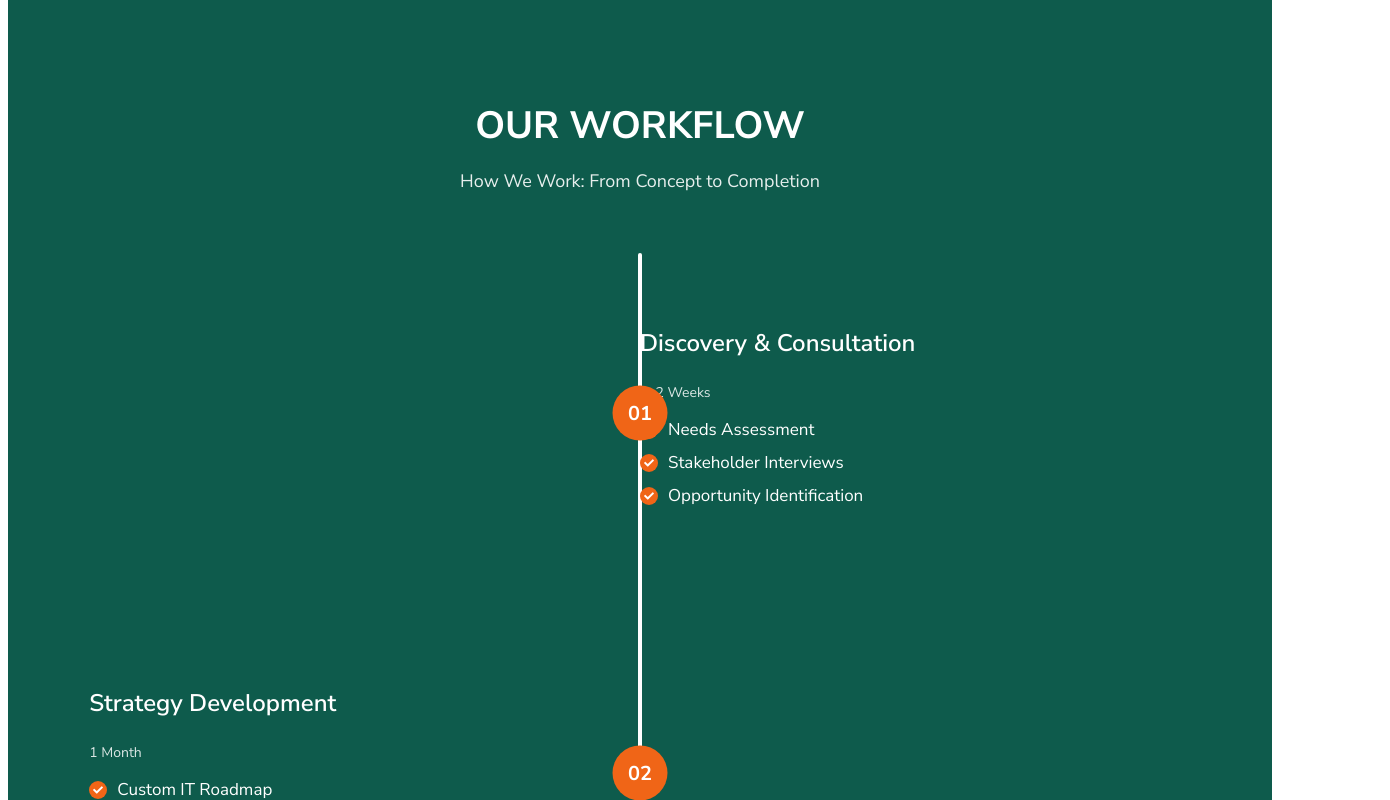
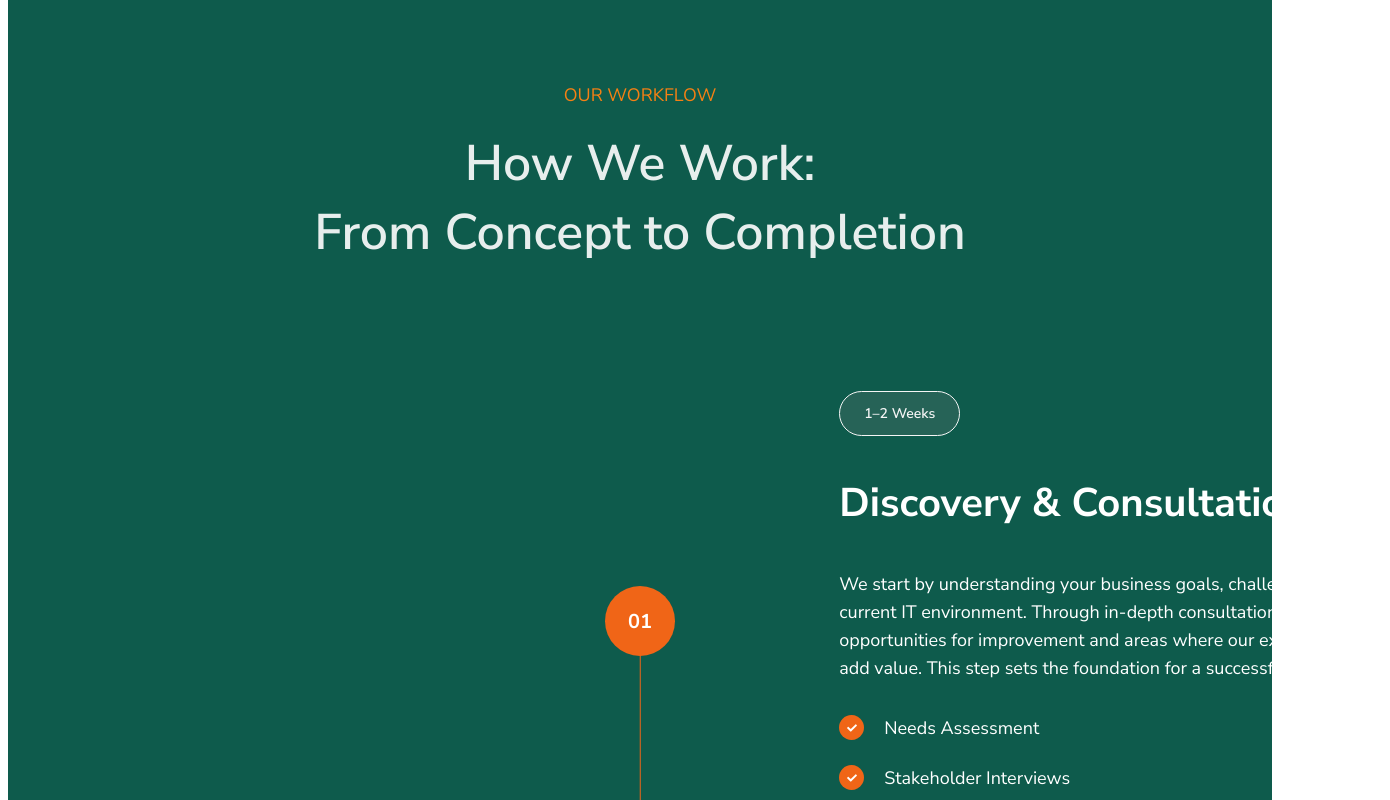
Before and after one commit to chanchalsaini3103/datavue, a React (Vite) app: page / in a window 1280 px wide. Shown: the part 2660-3460 px from the top of the page, 1390 px wide, since content can reach past the window. Built offline with nearby package versions, Linux system fonts and the light colour scheme.

Commit message:
first commit

```diff
--- a/src/App.jsx
+++ b/src/App.jsx
@@ -25,7 +25,7 @@ function App() {
       <WorkflowTimeline />
       <PricingSection />
 
-      <TeamSection />
+
 
 
 
--- a/src/components/Testimonials.jsx
+++ b/src/components/Testimonials.jsx
@@ -1,4 +1,5 @@
-import React from "react";
+import React, { useEffect, useRef } from "react";
+import { motion, useInView, useAnimation } from "framer-motion";
 import "../styles/Testimonials.css";
 
 const testimonials = [
@@ -28,21 +29,79 @@ const testimonials = [
   },
 ];
 
+// Animation variants
+const containerVariants = {
+  hidden: { opacity: 0 },
+  visible: {
+    opacity: 1,
+    transition: {
+      staggerChildren: 0.2
+    }
+  }
+};
+
+const itemVariants = {
+  hidden: {
+    opacity: 0,
+    y: 50
+  },
+  visible: {
+    opacity: 1,
+    y: 0,
+    transition: {
+      duration: 0.6,
+      ease: "easeOut"
+    }
+  }
+};
+
 const Testimonials = () => {
+  const ref = useRef(null);
+  const isInView = useInView(ref, { once: true, threshold: 0.3 });
+  const controls = useAnimation();
+
+  useEffect(() => {
+    if (isInView) {
+      controls.start("visible");
+    }
+  }, [isInView, controls]);
+
   return (
-    <section className="testimonials-section">
+    <section className="testimonials-section" ref={ref}>
+      <motion.div
+        initial={{ opacity: 0, y: 30 }}
+        animate={controls}
+        variants={{
+          hidden: { opacity: 0, y: 30 },
+          visible: {
+            opacity: 1,
+            y: 0,
+            transition: { duration: 0.6 }
+          }
+        }}
+      >
         <p className="sub-heading">CLIENTS</p>
         <h2 className="main-heading">What Our Clients Say</h2>
         <p className="description">
           Hear from some of our satisfied clients who have transformed their
           businesses with our help.
         </p>
+      </motion.div>
 
-      <div className="testimonial-grid">
+      <motion.div
+        className="testimonial-grid"
+        variants={containerVariants}
+        initial="hidden"
+        animate={controls}
+      >
         {testimonials.map((item, index) => (
-    <div className="testimonial-card" key={index}>
+          <motion.div
+            className="testimonial-card"
+            key={index}
+            variants={itemVariants}
+          >
             {/* Testimonial text */}
-      <p className="testimonial-text">“{item.text}”</p>
+            <p className="testimonial-text">"{item.text}"</p>
 
             {/* Quote icon above client info */}
             <div className="testimonial-icon">
@@ -62,10 +121,9 @@ const Testimonials = () => {
                 </div>
               </div>
             </div>
-    </div>
+          </motion.div>
         ))}
-</div>
-
+      </motion.div>
     </section>
   );
 };
--- a/src/components/WorkflowZigZag.jsx
+++ b/src/components/WorkflowZigZag.jsx
@@ -13,54 +13,63 @@ const WorkflowZigZag = () => {
     {
       number: "01",
       title: "Discovery & Consultation",
+      info:"We start by understanding your business goals, challenges, and current IT environment. Through in-depth consultations, we identify opportunities for improvement and areas where our expertise can add value. This step sets the foundation for a successful project.",
       duration: "1–2 Weeks",
       points: [
         "Needs Assessment",
         "Stakeholder Interviews",
-        "Opportunity Identification"
-      ]
+        "Opportunity Identification",
+      ],
     },
     {
       number: "02",
       title: "Strategy Development",
+      info:"Next, our team develops a customized IT strategy tailored to your business needs. We outline clear objectives, timelines, and key performance indicators (KPIs) to ensure alignment with your goals. Our approach is data-driven and focused on delivering measurable results.",
       duration: "1 Month",
-      points: ["Custom IT Roadmap", "Timeline Planning", "Goal Alignment"]
+      points: ["Custom IT Roadmap", "Timeline Planning", "Goal Alignment"],
     },
     {
       number: "03",
       title: "Implementation & Execution",
+      info:"Once the strategy is in place, our expert team gets to work. We implement the necessary technologies, optimize processes, and ensure seamless integration with your existing systems. Throughout this stage, we maintain open communication to keep you informed and involved.",
       duration: "At 5 Months",
-      points: ["System Integration", "Process Optimization", "Regular Updates"]
+      points: ["System Integration", "Process Optimization", "Regular Updates"],
     },
     {
       number: "04",
       title: "Monitoring & Support",
+      info:"After the implementation, we don’t just walk away. We provide ongoing monitoring and support to ensure that everything runs smoothly. We track performance, make necessary adjustments, and are always available to address any issues or questions that arise.",
       duration: "1 Year",
-      points: ["Performance Monitoring", "Ongoing Maintenance", "24/7 Support"]
-    }
+      points: ["Performance Monitoring", "Ongoing Maintenance", "24/7 Support"],
+    },
   ];
 
   return (
     <div className="workflowSection">
       <h2 className="workflowTitle">OUR WORKFLOW</h2>
-      <p className="workflowSubtitle">How We Work: From Concept to Completion</p>
+      <p className="workflowSubtitle">
+        How We Work:<br></br> From Concept to Completion
+      </p>
 
       <div className="timelineContainer">
-
         {/* Center Vertical Line */}
         <div className="centerLine"></div>
 
         {steps.map((step, index) => (
           <div className="timelineRow" key={index} data-aos="fade-up">
-
             {/* Number always centered on vertical line */}
             <div className="numberCircle">{step.number}</div>
 
             {/* Left or Right Box */}
-    <div className={`timelineItem ${index % 2 === 0 ? "rightSide" : "leftSide"}`}>
+            <div
+              className={`timelineItem ${
+                index % 2 === 0 ? "rightSide" : "leftSide"
+              }`}
+            >
               <div className="contentBox">
+                <p className="duration">{step.duration}</p>
                 <h3>{step.title}</h3>
-        <p className="duration">{step.duration}</p>
+                <p className="info">{step.info}</p>
 
                 <ul className="checkList">
                   {step.points.map((p, i) => (
@@ -74,10 +83,8 @@ const WorkflowZigZag = () => {
                 </ul>
               </div>
             </div>
-
           </div>
         ))}
-
       </div>
     </div>
   );
--- a/src/styles/Testimonials.css
+++ b/src/styles/Testimonials.css
@@ -5,7 +5,6 @@
   max-width: 1200px;
   margin: auto;
   font-family: "Nunito Sans", sans-serif;
-
 }
 
 .sub-heading {
@@ -14,8 +13,7 @@
   letter-spacing: 2px;
   font-size: 18px;
   font-family: "Nunito Sans", sans-serif;
-
-  margin-bottom:0px;
+  margin-bottom: 0px;
   padding-bottom: 0px;
 }
 
@@ -26,7 +24,6 @@
   margin-bottom: 15px;
   color: #111;
   font-family: "Nunito Sans", sans-serif;
-
 }
 
 .description {
@@ -57,7 +54,6 @@ margin-bottom: 7%;
   }
 }
 
-
 /* Testimonial card */
 .testimonial-card {
   background: #f9fafb;
@@ -68,6 +64,7 @@ margin-bottom: 7%;
   flex-direction: column;
   justify-content: space-between;
   transition: 0.3s ease;
+  transform: translateY(0);
 }
 
 .testimonial-card:hover {
@@ -142,3 +139,15 @@ margin-bottom: 7%;
   color: #111;
   margin: 2px 0 0 0;
 }
+
+/* Animation classes for fallback if needed */
+.fade-in-up {
+  opacity: 0;
+  transform: translateY(30px);
+  transition: all 0.6s ease-out;
+}
+
+.fade-in-up.visible {
+  opacity: 1;
+  transform: translateY(0);
+}
--- a/src/styles/WorkflowZigZag.css
+++ b/src/styles/WorkflowZigZag.css
@@ -2,21 +2,26 @@
   background: #0e5b4c;
   padding: 80px 20px;
   color: white;
+  margin-left: 0px;
   font-family: "Nunito Sans", sans-serif;
 }
 
 .workflowTitle {
   text-align: center;
-  font-size: 38px;
-  margin-bottom: 8px;
-  font-weight: 700;
+  font-size: 18px;
+  margin-bottom: 0px;
+  font-weight: 400;
+  color: rgb(245, 128, 20);
+  padding-bottom: 2px;
 }
 
 .workflowSubtitle {
   text-align: center;
-  font-size: 18px;
+  font-size: 50px;
+  font-weight: 600;
   opacity: 0.9;
   margin-bottom: 60px;
+  margin-top: 20px;
 }
 
 /* MAIN CONTAINER */
@@ -27,14 +32,14 @@
   padding: 40px 0;
 }
 
-/* VERTICAL CENTER LINE */
+/* VERTICAL CENTER LINE: Starts at 01 and ends at 04 */
 .centerLine {
   position: absolute;
   left: 50%;
-  top: 0;
-  width: 4px;
-  height: 100%;
-  background: white;
+  top: 300px;
+  height: calc(100% - 700px);
+  width: 0.5px;
+  background:#f06517 ;
   transform: translateX(-50%);
   border-radius: 2px;
 }
@@ -44,36 +49,36 @@
   width: 50%;
   position: relative;
   margin-bottom: 120px;
-  min-height: 180px;             /* ensures circle sits in center */
+  min-height: 180px;
 }
 
 /* RIGHT SIDE (01, 03) */
 .timelineItem.rightSide {
-  margin-left: 50%;
+  margin-left: 750px;
+  text-align: left;
+
+}
+
+/* LEFT SIDE (02, 04): Reduced margin-right to bring closer to center */
+.timelineItem.leftSide {
+  margin-left: 0;
+  margin-right: 55%;
   text-align: left;
 }
 
-/* LEFT SIDE (02, 04) */
-.timelineItem.leftSide {
-  margin-left: 0;
-  text-align: left;
-}
-
-/* NUMBER CIRCLE — PERFECT CENTER ON LINE */
+/* NUMBER CIRCLE */
 .numberCircle {
   position: absolute;
-  top: 50%;                      /* middle of each block */
-  left: 50%;                     /* center on vertical line */
+  top: 50%;
+  left: 50%;
   transform: translate(-50%, -50%);
-
-  width: 55px;
-  height: 55px;
+  width: 70px;
+  height: 70px;
   background: #f06517;
   border-radius: 50%;
   color: white;
   font-weight: bold;
   font-size: 20px;
-
   display: flex;
   align-items: center;
   justify-content: center;
@@ -86,33 +91,55 @@
 }
 
 .contentBox h3 {
-  font-size: 24px;
-  font-weight: 600;
+  font-size: 40px;
+  font-weight: bold;
+
+}
+
+.info{
+  font-size: 18px;
+  font-weight: 400;
+  max-width: 550px;
+  line-height: 28px;
 }
 
 .duration {
+  display: flex;
+  align-items: center;
+  justify-content: center;
+  background-color: #89898933;
+  border-radius: 24px;
+  padding: 12px 24px;
+  width: fit-content;
+  border: 1px solid #f5f5f5;
   font-size: 14px;
-  opacity: 0.85;
-  margin: 8px 0 15px;
+  color: #f5f5f5;
+  font-weight: 600;
+  position: relative;
+  overflow: hidden;
+
 }
 
 /* CHECKLIST */
 .checkList {
   list-style: none;
   padding: 0;
+  padding-top: 15px;
 }
 
 .checkList li {
   display: flex;
   align-items: center;
-  gap: 10px;
-  margin-bottom: 10px;
-  font-size: 17px;
+  gap: 20px;
+  margin-bottom: 25px;
+  font-size: 18px;
+  font-weight: 300;
+
 }
 
 .checkCircle {
-  width: 18px;
-  height: 18px;
+  width: 25px;
+  height: 25px;
   background: #f06517;
   border-radius: 50%;
   display: flex;
```
Lines whose indentation alone changed are shown as unchanged.
